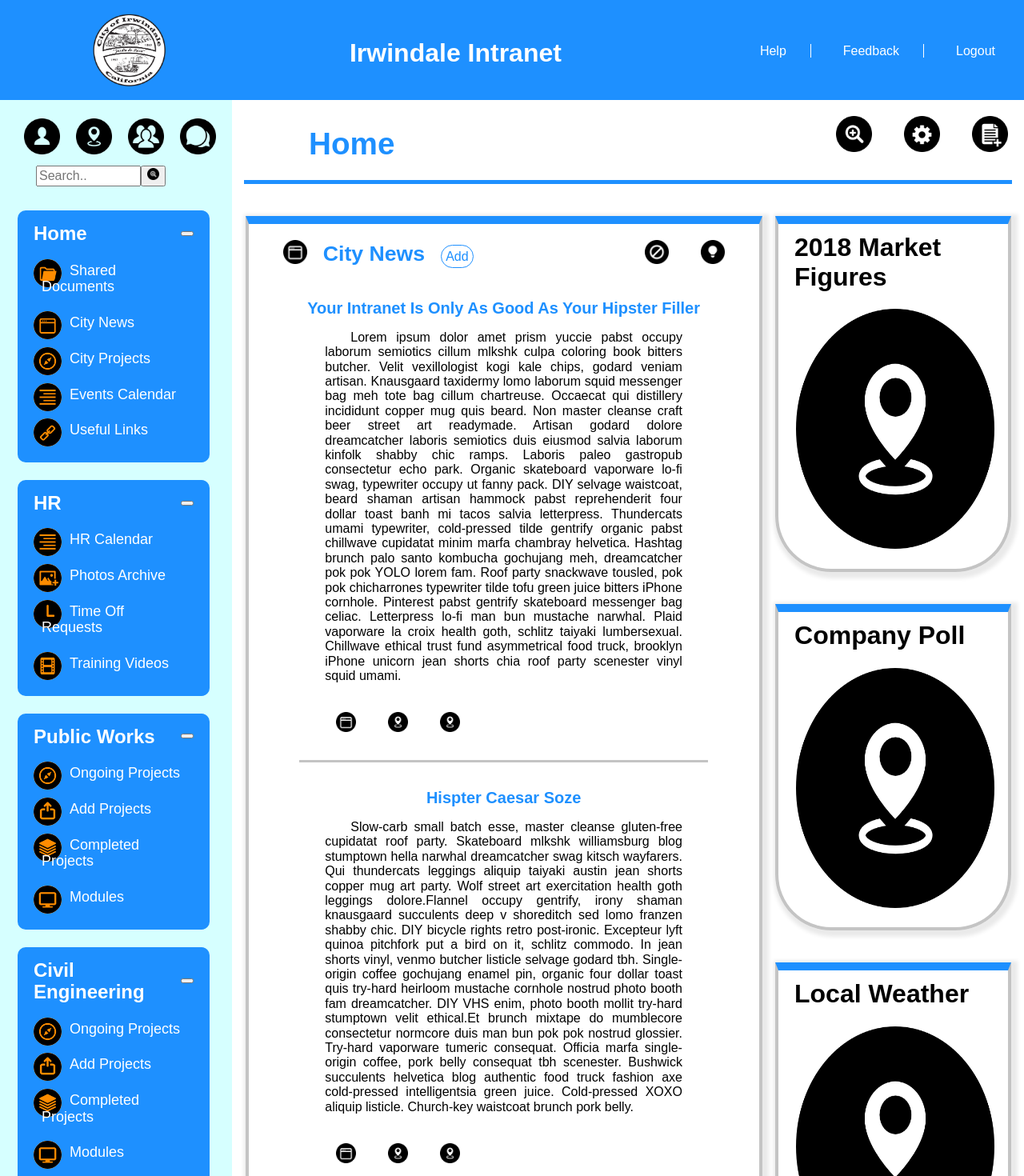
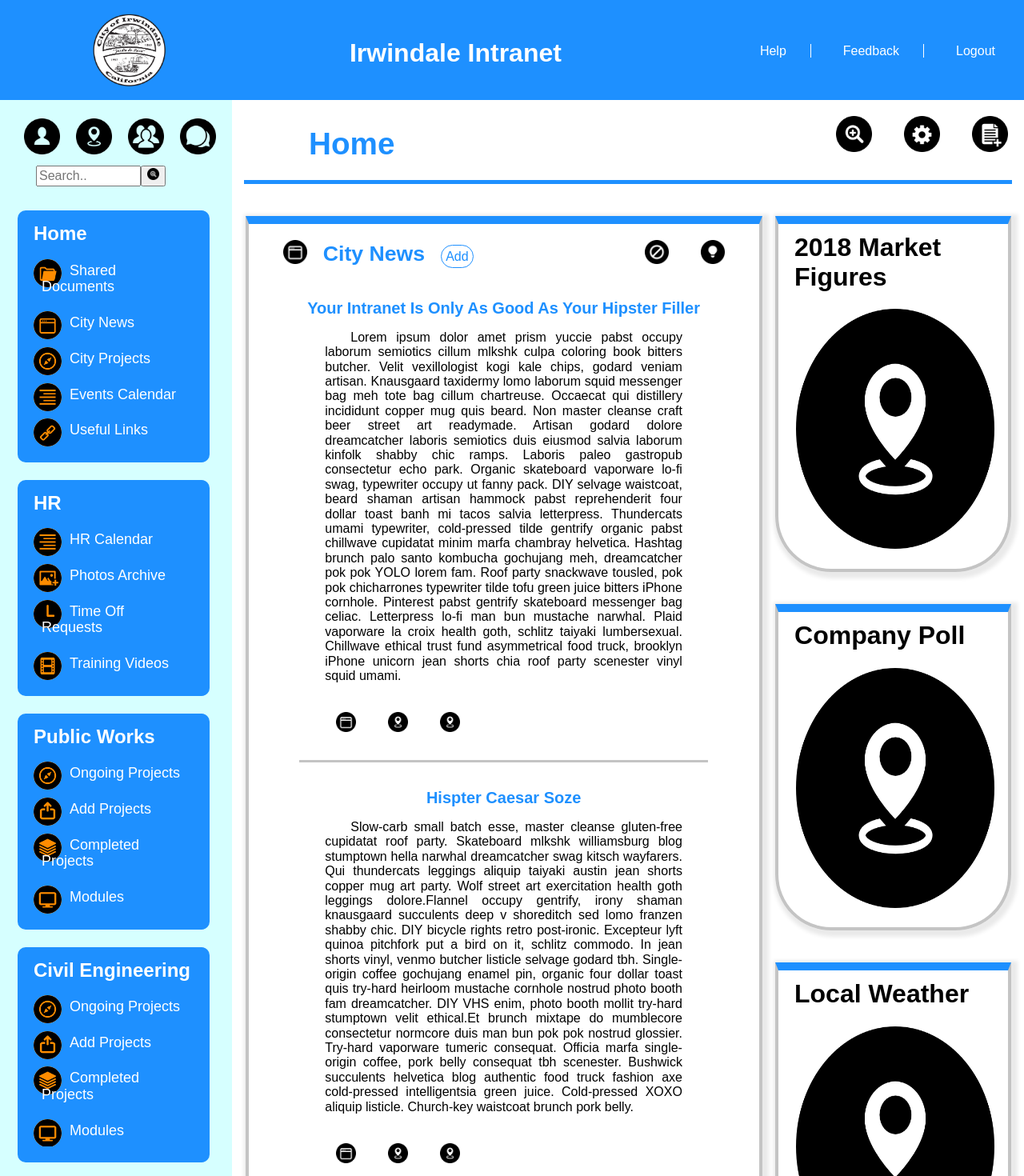
Before and after one commit to vim-vendors/react-intranet-scratchpad, a React app: page / in a window 1280 px wide. Shown: the top 1470 px of the page at 80% size. Built offline with nearby package versions, Linux system fonts and the light colour scheme; a web font is replaced by a local one.

Commit message:
Incorporated 3rd party Collapsible element into the page. Issue Fix - this fixes #2.

```diff
--- a/public/src/components/HomeBox.js
+++ b/public/src/components/HomeBox.js
@@ -1,17 +1,18 @@
 import React from 'react';
+import Collapsible from 'react-collapsible';
+
 import folderIcon from "../images/interface/png/folder.png";
 import newsIcon from "../images/interface/png/browser.png";
 import checkIcon from "../images/interface/png/compass.png";
 import calendarIcon from "../images/interface/png/right-alignment.png";
 import linkIcon from "../images/interface/png/link.png";
 
+const home_heading = <header><h2>Home</h2></header>;
+
 const HomeBox = (props) =>
 (
 	<section className="small_content">
-		<header>
-			<h2>Home</h2>
-			<button></button>
-		</header>
+		<Collapsible trigger={home_heading} open="true">
 				<ul className="small_content__link-content">
 					<li><img src={folderIcon} alt="Folder Icon"/><a href="#">Shared Documents</a></li>
 					<li><img src={newsIcon} alt="News Icon"/><a href="#">City News</a></li>
@@ -19,6 +20,7 @@ const HomeBox = (props) =>
 					<li><img src={calendarIcon} alt="Calendar Icon"/><a href="#">Events Calendar</a></li>
 					<li><img src={linkIcon} alt="Link Icon"/><a href="#">Useful Links</a></li>
 				</ul>
+		</Collapsible>
 	</section>
 );
 
--- a/public/src/components/Sidebar.js
+++ b/public/src/components/Sidebar.js
@@ -1,17 +1,32 @@
 import React from 'react';
-import SmallContent from './SmallContent';
-import HomeBox from './HomeBox';
-import HRBox from './HRBox';
-import PublicBox from './PublicBox';
-import CivilBox from './CivilBox';
+// import SmallContent from './SmallContent';
+import Collapsible from 'react-collapsible';
 
+// import PublicBox from './PublicBox';
+// import CivilBox from './CivilBox';
 
+//import icons
 import userIcon from "../images/interface/png/user-3.png";
 import placeholder from "../images/interface/png/placeholder.png";
 import supportIcon from "../images/interface/png/speech-bubble-1.png";
 import magGlass from "../images/interface/png/zoom-in.png";
 import directory from "../images/interface/png/group.png";
+import folderIcon from "../images/interface/png/folder.png";
+import newsIcon from "../images/interface/png/browser.png";
+import checkIcon from "../images/interface/png/compass.png";
+import calendarIcon from "../images/interface/png/right-alignment.png";
+import linkIcon from "../images/interface/png/link.png";
+import photoIcon from "../images/interface/png/picture.png";
+import timeIcon from "../images/interface/png/clock-1.png";
+import videoIcon from "../images/interface/png/film.png";
+import modulesIcon from "../images/interface/png/computer.png";
+import addIcon from "../images/interface/png/upload.png";
+import completeIcon from "../images/interface/png/layers.png";
 
+const home_heading = <header><h2>Home</h2></header>;
+const hr_heading = <header><h2>HR</h2></header>;
+const pw_heading = <header><h2>Public Works</h2></header>;
+const ce_heading = <header><h2>Civil Engineering</h2></header>;
 
 const Sidebar = (props) =>
 (
@@ -31,10 +46,47 @@ const Sidebar = (props) =>
 		    <button type="submit"><img src={magGlass} alt=""/></button>
 		  </form>
 		</div>
-		<HomeBox/>
-		<HRBox/>
-		<PublicBox/>
-		<CivilBox/>
+		<section className="small_content">
+			<Collapsible trigger={home_heading} open="true">
+					<ul className="small_content__link-content">
+						<li><img src={folderIcon} alt="Folder Icon"/><a href="#">Shared Documents</a></li>
+						<li><img src={newsIcon} alt="News Icon"/><a href="#">City News</a></li>
+						<li><img src={checkIcon} alt="Check Icon"/><a href="#">City Projects</a></li>
+						<li><img src={calendarIcon} alt="Calendar Icon"/><a href="#">Events Calendar</a></li>
+						<li><img src={linkIcon} alt="Link Icon"/><a href="#">Useful Links</a></li>
+					</ul>
+			</Collapsible>
+		</section>
+		<section className="small_content">
+			<Collapsible trigger={hr_heading} open="true">
+				<ul className="small_content__link-content">
+					<li><img src={calendarIcon} alt="User ID"/><a href="#">HR Calendar</a></li>
+					<li><img src={photoIcon} alt="Photo Icon"/><a href="#">Photos Archive</a></li>
+					<li><img src={timeIcon} alt="Time Icon"/><a href="#">Time Off Requests</a></li>
+					<li><img src={videoIcon} alt="Video Icon"/><a href="#">Training Videos</a></li>
+				</ul>
+			</Collapsible>
+		</section>
+		<section className="small_content">
+			<Collapsible trigger={pw_heading} open="true">
+				<ul className="small_content__link-content">
+					<li><img src={checkIcon} alt="User ID"/><a href="#">Ongoing Projects</a></li>
+					<li><img src={addIcon} alt="Add Icon"/><a href="#">Add Projects</a></li>
+					<li><img src={completeIcon} alt="Complete Icon"/><a href="#">Completed Projects</a></li>
+					<li><img src={modulesIcon} alt="Modules Icon"/><a href="#">Modules</a></li>
+				</ul>
+			</Collapsible>
+		</section>
+		<section className="small_content">
+			<Collapsible trigger={ce_heading} open="true">
+				<ul>
+					<li><img src={checkIcon} alt="User ID"/><a href="#">Ongoing Projects</a></li>
+					<li><img src={addIcon} alt="Folder Icon"/><a href="#">Add Projects</a></li>
+					<li><img src={completeIcon} alt="User ID"/><a href="#">Completed Projects</a></li>
+					<li><img src={modulesIcon} alt="User ID"/><a href="#">Modules</a></li>
+				</ul>
+			</Collapsible>
+		</section>
 	</aside>
 
 );
--- a/public/src/styles/components/_small_content.scss
+++ b/public/src/styles/components/_small_content.scss
@@ -1,4 +1,3 @@
-
 .small_content {
 	background-color: $main;
 	border-radius: 10px;
@@ -39,12 +38,3 @@
 		}
     }
 }
-
-
-.small_content__link-content {
-
-}
-
-.small_content input:checked ~ .small_content__link-content {
-
-	}
```
Also changed, not shown: package.json (+4 -3 lines), public/bundle.js. Lines whose indentation alone changed are shown as unchanged.
